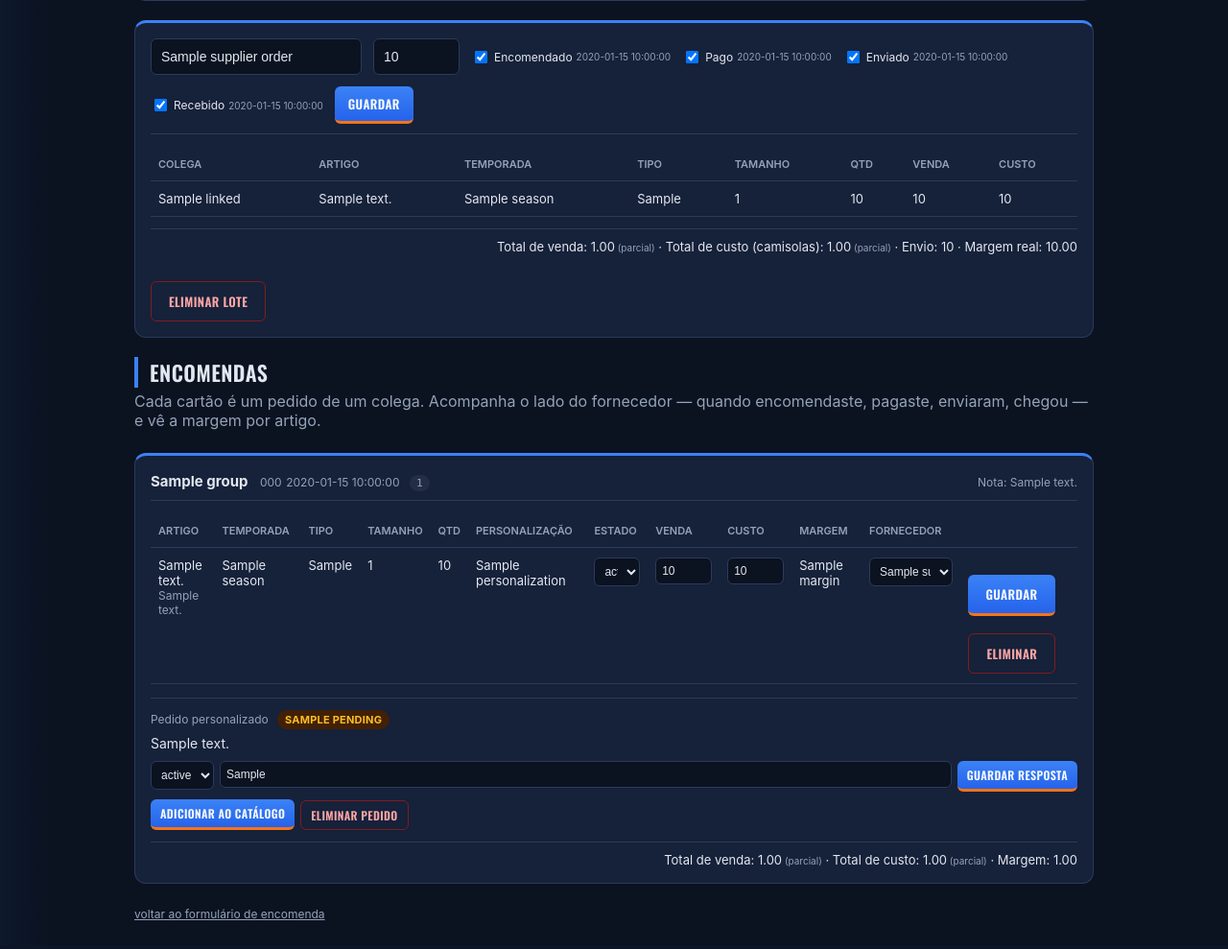
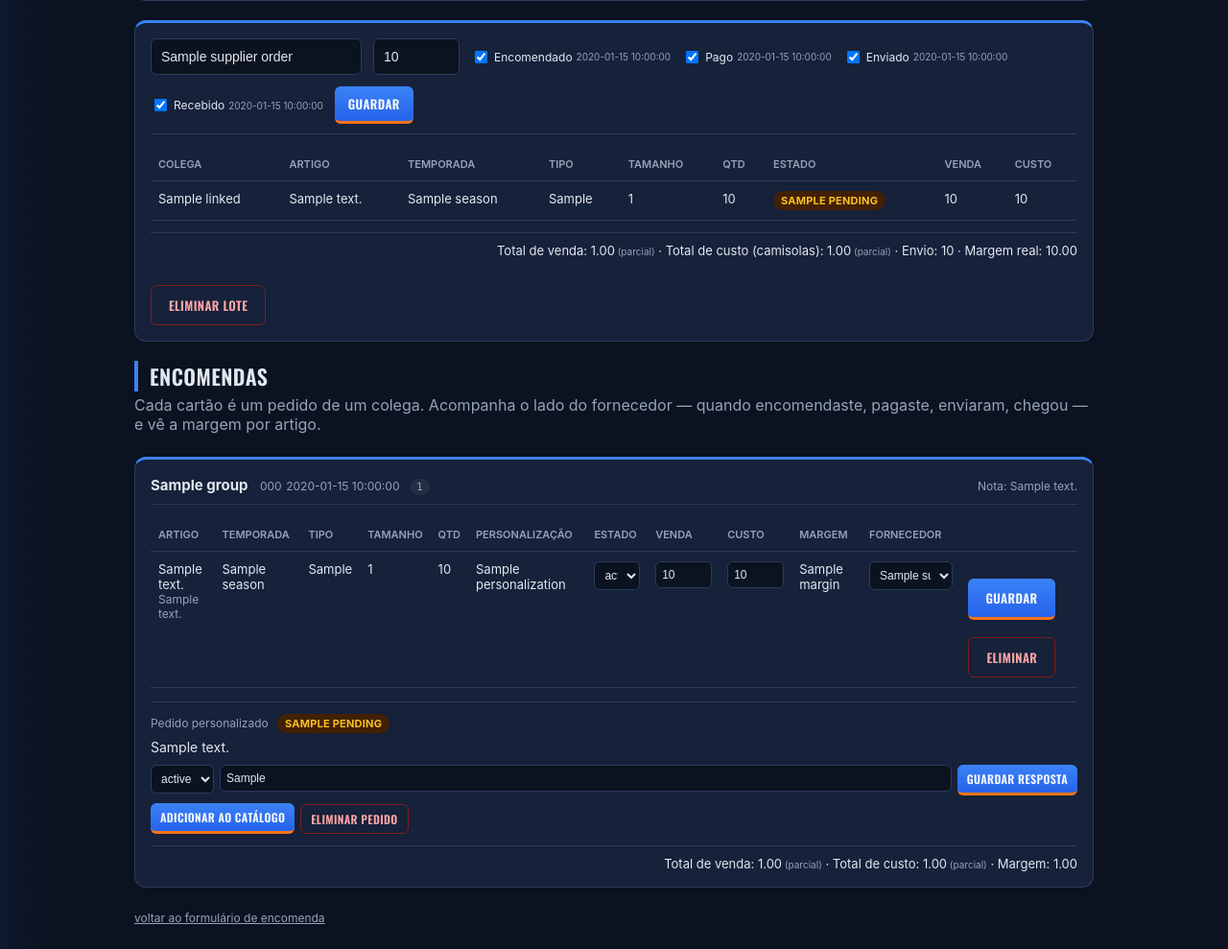
Before and after one commit to ozerebelo/plr-jerseys, a Flask app: template templates/admin_orders.html in a window 1280 px wide. Shown: the part 335-1324 px from the top of the page at 96% size. Before the commit the page ends 1294 px from the top, so only its background shows below. Run offline with Flask 3, Linux system fonts and the light colour scheme; the template is opened without the code that fills it: most values are stand-ins (such as "Sample title", 1, 10 or a date in 2020); some libraries are stand-ins or nearby versions.

Commit message:
Show per-coworker payment status in supplier order lot table
Lets you see which coworkers already paid without cross-checking the Encomendas section.

```diff
--- a/templates/admin_orders.html
+++ b/templates/admin_orders.html
@@ -52,7 +52,7 @@
       <div style="overflow-x: auto;">
         <table>
           <thead>
-            <tr><th>Colega</th><th>Artigo</th><th>Temporada</th><th>Tipo</th><th>Tamanho</th><th>Qtd</th><th>Venda</th><th>Custo</th></tr>
+            <tr><th>Colega</th><th>Artigo</th><th>Temporada</th><th>Tipo</th><th>Tamanho</th><th>Qtd</th><th>Estado</th><th>Venda</th><th>Custo</th></tr>
           </thead>
           <tbody>
             {% for o in so.linked %}
@@ -63,6 +63,7 @@
               <td>{{ o.kit_type or "—" }}</td>
               <td>{{ o.size }}</td>
               <td>{{ o.quantity }}</td>
+              <td><span class="badge {{ o.status }}">{{ status_labels[o.status] }}</span></td>
               <td>{{ o.price or "" }}</td>
               <td>{{ o.cost or "" }}</td>
             </tr>
```
